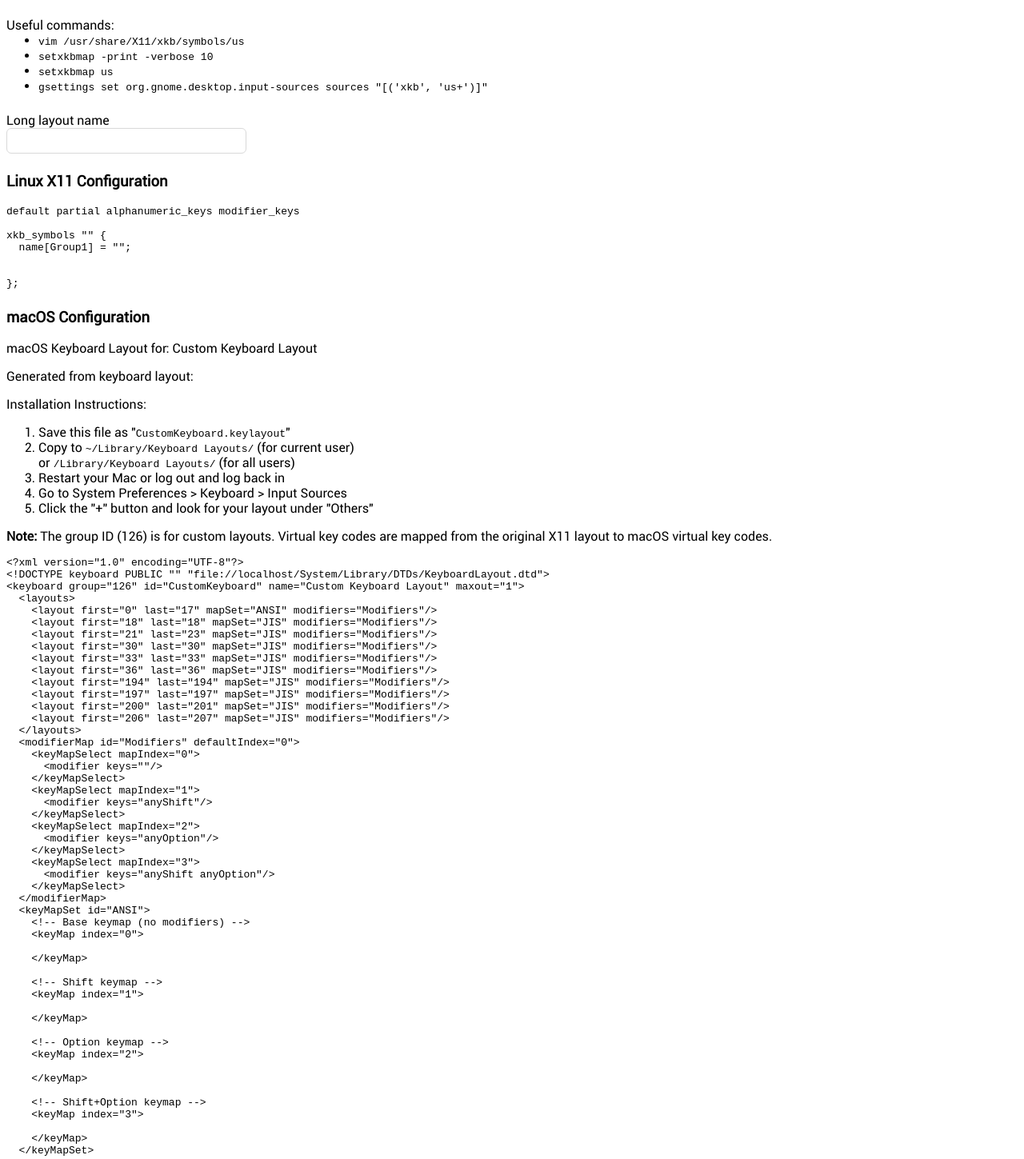
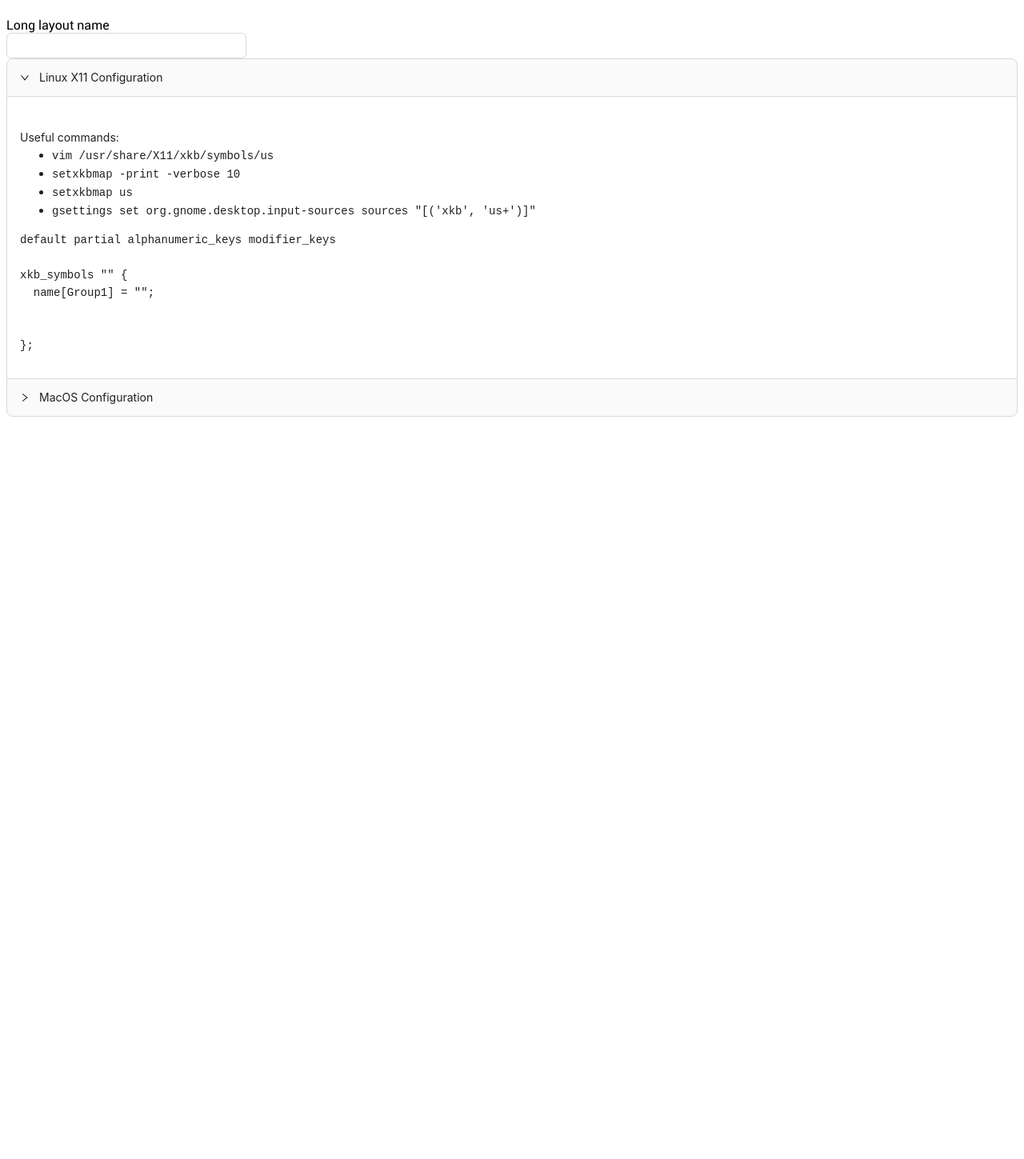
Before and after one commit to mathieucaroff/xkeyboard, a React (Vite) app: page / in a window 1280 px wide. Shown: the part 481-1930 px from the top of the page at 80% size. After the commit the page ends 1010 px from the top, so only its background shows below. Built offline with nearby package versions, Linux system fonts and the light colour scheme.

Commit message:
fix MacOS keylayout issues

```diff
--- a/src/App.tsx
+++ b/src/App.tsx
@@ -1,9 +1,11 @@
-import React, { useState } from "react"
+import { useState } from "react"
 import { XConfiguration } from "./components/XConfiguration"
 import { MacOSConfiguration } from "./components/MacOSConfiguration"
 import { LayoutSelector } from "./components/LayoutSelector"
-import { Input } from "antd"
+import { Collapse, Input } from "antd"
 import { KeyboardView } from "./components/KeyboardView"
+
+const CollapsePanel = Collapse.Panel
 
 export function App() {
   let [keyboardName, setKeyboardName] = useState("")
@@ -58,21 +60,6 @@ export function App() {
           width: 300,
         }}
       />
-      <div className="title">Useful commands:</div>
-      <ul className="useful-command-list">
-        <li>
-          <pre>vim /usr/share/X11/xkb/symbols/us</pre>
-        </li>
-        <li>
-          <pre>setxkbmap -print -verbose 10</pre>
-        </li>
-        <li>
-          <pre>{`setxkbmap us ${keyboardName}`}</pre>
-        </li>
-        <li>
-          <pre>{`gsettings set org.gnome.desktop.input-sources sources "[('xkb', 'us+${keyboardName}')]"`}</pre>
-        </li>
-      </ul>
       <div className="title">Long layout name</div>
       <Input
         value={keyboardLongName}
@@ -83,10 +70,14 @@ export function App() {
           width: 300,
         }}
       />
-      <h3 className="title">Linux X11 Configuration</h3>
-      <XConfiguration keyboard={keyboard} />
-      <h3 className="title">macOS Configuration</h3>
-      <MacOSConfiguration keyboard={keyboard} />
+      <Collapse defaultActiveKey={["Linux"]} accordion>
+        <CollapsePanel header="Linux X11 Configuration" key="Linux">
+          <XConfiguration keyboard={keyboard} />
+        </CollapsePanel>
+        <CollapsePanel header="MacOS Configuration" key="MacOS">
+          <MacOSConfiguration keyboard={keyboard} />
+        </CollapsePanel>
+      </Collapse>
     </>
   )
 }
--- a/src/components/KeyboardView.tsx
+++ b/src/components/KeyboardView.tsx
@@ -1,4 +1,3 @@
-import React from "react"
 import "./keyboardView.css"
 
 export interface KeyboardViewProp {
--- a/src/components/LayoutSelector.tsx
+++ b/src/components/LayoutSelector.tsx
@@ -33,9 +33,9 @@ q s d f g h j k l m ù
   "simple",
   "LSGT",
 ] as const
-const ASSET2018 = [
-  "asset2018_short",
-  "Asset 2018 short",
+const ASSET2025 = [
+  "asset2025_short",
+  "Asset 2025 short",
   `
 ~ 1 2 3 4 5 6 7 8 9 0 _ +
 \` ! @ # $ % ^ & * ( ) - =
@@ -76,9 +76,9 @@ q s d f g h j k l m ù
   "complex",
   "LSGT",
 ] as const
-const ASSET2018FULL = [
-  "asset2018",
-  "Asset 2018",
+const ASSET2025FULL = [
+  "asset2025",
+  "Asset 2025",
   `
 ~ 1 2 3 4 5 6 7 8 9 0 _ +
 \` ! @ # $ % ^ & * ( ) - =
@@ -107,10 +107,7 @@ _ z x c v b k m , : / :.
 function parseKeyboardText(text: string, complexity: Complexity) {
   let groupSize = complexity === "simple" ? 2 : 4
 
-  let table = text
-    .replace(/\n+/g, "\n")
-    .split("\n")
-    .map((line) => {
+  let table = text.split(/\n+/g).map((line) => {
     let splitLine = line.split(/\s+/g)
     if (splitLine[0] === "") {
       splitLine.shift()
@@ -234,8 +231,8 @@ export function LayoutSelector(prop: LayoutSelectorProp) {
               QWERTY,
               AZERTY,
               AZERTYFULL,
-              ASSET2018,
-              ASSET2018FULL,
+              ASSET2025,
+              ASSET2025FULL,
               OTHER: [
                 keyboardName,
                 keyboardLongName,
@@ -271,8 +268,8 @@ export function LayoutSelector(prop: LayoutSelectorProp) {
             { value: "Qwerty" },
             { value: "Azerty" },
             { value: "AzertyFull" },
-            { value: "Asset2018" },
-            { value: "Asset2018Full" },
+            { value: "Asset2025" },
+            { value: "Asset2025Full" },
           ]}
         />
         <Select
--- a/src/components/MacOSConfiguration.tsx
+++ b/src/components/MacOSConfiguration.tsx
@@ -192,15 +192,15 @@ export function MacOSConfiguration(props: MacOSConfigurationProps) {
 
   const xmlLayouts = `  <layouts>
     <layout first="0" last="17" mapSet="ANSI" modifiers="Modifiers"/>
-    <layout first="18" last="18" mapSet="JIS" modifiers="Modifiers"/>
-    <layout first="21" last="23" mapSet="JIS" modifiers="Modifiers"/>
-    <layout first="30" last="30" mapSet="JIS" modifiers="Modifiers"/>
-    <layout first="33" last="33" mapSet="JIS" modifiers="Modifiers"/>
-    <layout first="36" last="36" mapSet="JIS" modifiers="Modifiers"/>
-    <layout first="194" last="194" mapSet="JIS" modifiers="Modifiers"/>
-    <layout first="197" last="197" mapSet="JIS" modifiers="Modifiers"/>
-    <layout first="200" last="201" mapSet="JIS" modifiers="Modifiers"/>
-    <layout first="206" last="207" mapSet="JIS" modifiers="Modifiers"/>
+    <layout first="18" last="18" mapSet="ANSI" modifiers="Modifiers"/>
+    <layout first="21" last="23" mapSet="ANSI" modifiers="Modifiers"/>
+    <layout first="30" last="30" mapSet="ANSI" modifiers="Modifiers"/>
+    <layout first="33" last="33" mapSet="ANSI" modifiers="Modifiers"/>
+    <layout first="36" last="36" mapSet="ANSI" modifiers="Modifiers"/>
+    <layout first="194" last="194" mapSet="ANSI" modifiers="Modifiers"/>
+    <layout first="197" last="197" mapSet="ANSI" modifiers="Modifiers"/>
+    <layout first="200" last="201" mapSet="ANSI" modifiers="Modifiers"/>
+    <layout first="206" last="207" mapSet="ANSI" modifiers="Modifiers"/>
   </layouts>`
 
   const xmlModifierMap = `  <modifierMap id="Modifiers" defaultIndex="0">
@@ -223,22 +223,26 @@ export function MacOSConfiguration(props: MacOSConfigurationProps) {
     Object.entries(leanModifierMaps).map(
       ([modifierName, entries]: [string, KeyMapEntry[]]) => [
         modifierName,
-        entries
-          .map(
+        [
+          "      <!-- Space, Enter, Tab, Backspace, Escape -->",
+          '      <key code="49" output=" "/>',
+          '      <key code="36" output="&#x000D;"/>',
+          '      <key code="48" output="&#x0009;"/>',
+          '      <key code="51" output="&#x0008;"/>',
+          '      <key code="53" output="&#x001B;"/>',
+          "",
+          ...entries.map(
             ({ code, output, special }: KeyMapEntry) =>
               ({
                 comment: `      <!-- ${output} -->`,
                 undefined: `      <key code="${code}" output="${output}"/>`,
                 lineBreak: "",
               })[String(special)],
-          )
-          .join("\n"),
+          ),
+        ].join("\n"),
       ],
     ),
   )
-
-  console.log("modifierMaps", modifierMaps)
-  console.log("xmlKeyMapSet", xmlKeyMapSet)
 
   const xmlKeyMaps = `  <keyMapSet id="ANSI">
     <!-- Base keymap (no modifiers) -->
@@ -260,14 +264,6 @@ ${xmlKeyMapSet.option}
     <keyMap index="3">
 ${xmlKeyMapSet.shiftOption}
     </keyMap>
-  </keyMapSet>
-
-  <keyMapSet id="JIS">
-    <!-- JIS layout maps (simplified, referencing ANSI) -->
-    <keyMap index="0" baseMapSet="ANSI" baseIndex="0"/>
-    <keyMap index="1" baseMapSet="ANSI" baseIndex="1"/>
-    <keyMap index="2" baseMapSet="ANSI" baseIndex="2"/>
-    <keyMap index="3" baseMapSet="ANSI" baseIndex="3"/>
   </keyMapSet>`
 
   const xmlContent = [
--- a/src/components/XConfiguration.tsx
+++ b/src/components/XConfiguration.tsx
@@ -21,7 +21,7 @@ export function XConfiguration(props: XConfigurationProp) {
       return
     }
     let position = { row, column: 0 }
-    let characterGroup = characterTable[row][position.column] ?? []
+    let characterGroup = characterTable[row]![position.column] ?? []
     trimEmptyStringsFromArrayEnd(characterGroup)
     while (characterGroup.length > 0) {
       let keyName = getKeyName(
@@ -41,7 +41,7 @@ export function XConfiguration(props: XConfigurationProp) {
       }
       configurationLineArray.push(line)
       position.column++
-      characterGroup = characterTable[row][position.column] ?? []
+      characterGroup = characterTable[row]![position.column] ?? []
       trimEmptyStringsFromArrayEnd(characterGroup)
     }
     configurationLineArray.push("")
@@ -54,8 +54,24 @@ export function XConfiguration(props: XConfigurationProp) {
   }
 
   return (
-    <pre>
-      {`
+    <div>
+      <div className="title">Useful commands:</div>
+      <ul className="useful-command-list">
+        <li>
+          <pre>vim /usr/share/X11/xkb/symbols/us</pre>
+        </li>
+        <li>
+          <pre>setxkbmap -print -verbose 10</pre>
+        </li>
+        <li>
+          <pre>{`setxkbmap us ${keyboard.name}`}</pre>
+        </li>
+        <li>
+          <pre>{`gsettings set org.gnome.desktop.input-sources sources "[('xkb', 'us+${keyboard.name}')]"`}</pre>
+        </li>
+      </ul>
+      <pre>
+        {`
 default partial alphanumeric_keys modifier_keys
 
 xkb_symbols "${keyboard.name}" {
@@ -64,6 +80,7 @@ xkb_symbols "${keyboard.name}" {
 ${configurationLineArray.join("\n")}
 };
 `.slice(1, -1)}
-    </pre>
+      </pre>
+    </div>
   )
 }
--- a/src/getKeyName.ts
+++ b/src/getKeyName.ts
@@ -29,19 +29,17 @@ export function getMacOSKeyCode(
   let { row, column } = position
 
   // Handle special cases first
-  if (row === 0 && column === 0) {
-    return 50 // ` ~ (TLDE)
-  }
-
   if (row === 3 && hasLSGT === "LSGT" && column === 0) {
     return 10 // < > (LSGT - ISO key)
   }
 
   // For most keys, adjust column as getKeyName does
-  if (!(row === 0 && column === 0)) {
-    if (!(row === 3 && hasLSGT === "LSGT" && column === 0)) {
-      column += 1
-    }
+  // Exception: row 0 column 0 (backtick) and LSGT key don't need adjustment
+  if (
+    !(row === 0 && column === 0) &&
+    !(row === 3 && hasLSGT === "LSGT" && column === 0)
+  ) {
+    column += 1
   }
 
   // Special case for backslash
@@ -56,10 +54,10 @@ export function getMacOSKeyCode(
   // Define macOS virtual key codes for each keyboard row
   // Note: Index 0 is unused since column indexing starts at 1 after adjustment
   const keyCodesByRow = [
-    // Row 0: Number row (1-9, 0, -, =)
-    // Layout: 1! 2@ 3# 4$ 5% 6^ 7& 8* 9( 0) -_ =+
+    // Row 0: Number row (`1234567890-=)
+    // Layout: `~ 1! 2@ 3# 4$ 5% 6^ 7& 8* 9( 0) -_ =+
     [
-      null, // Index 0 (unused)
+      50, // Index 0: ` ~ (backtick/tilde)
       18, // Index 1: 1 !
       19, // Index 2: 2 @
       20, // Index 3: 3 #
```
Lines whose indentation alone changed are shown as unchanged.
